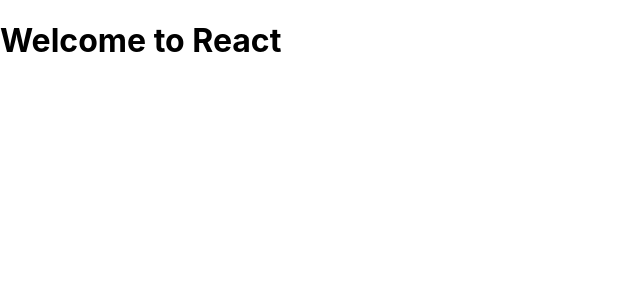
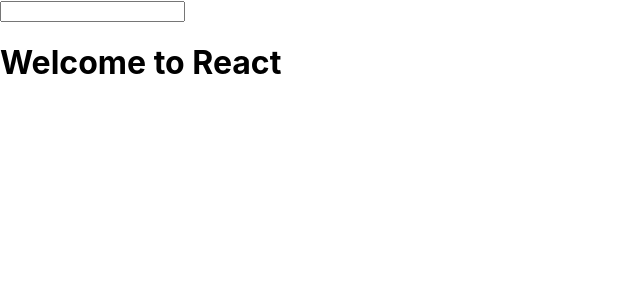
Before and after one commit to nakamura224/react-redux-application, a React (Create React App) app: page / in a window 1280 px wide. Shown: the top 300 px of the page, without its empty margins (0-640 px from the left). Built offline with nearby package versions, Linux system fonts and the light colour scheme.

Commit message:
learn jsx  Please enter the commit message for your changes. Lines starting

```diff
--- a/src/App.js
+++ b/src/App.js
@@ -1,8 +1,11 @@
-import { Component } from "react";
+import React,{ Component } from "react";
 
 function App() {
   return (
-    <div ><h1>Welcome to React</h1></div>
+    <>
+    <input type ="text" onChange={() => {console.log('clicked')}}/>
+    <h1>Welcome to React</h1>
+    </>
   );
 }
 
```
